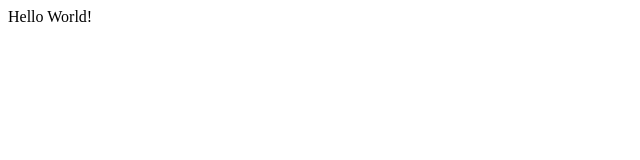
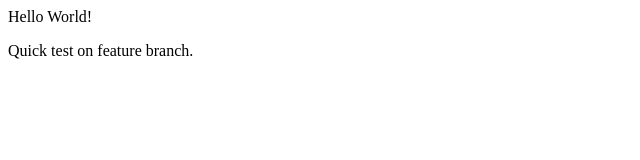
Before and after one commit to peetlucas/demo-repo, a plain HTML site: page index.html in a window 1280 px wide. Shown: the whole page, without its empty margins (0-640 px from the left). Drawn offline with Linux system fonts and the light colour scheme.

Commit message:
modified index.html

```diff
--- a/index.html
+++ b/index.html
@@ -7,5 +7,6 @@
 </head>
 <body>
     <div>Hello World!</div>
+    <p>Quick test on feature branch.</p>
 </body>
 </html>
```
